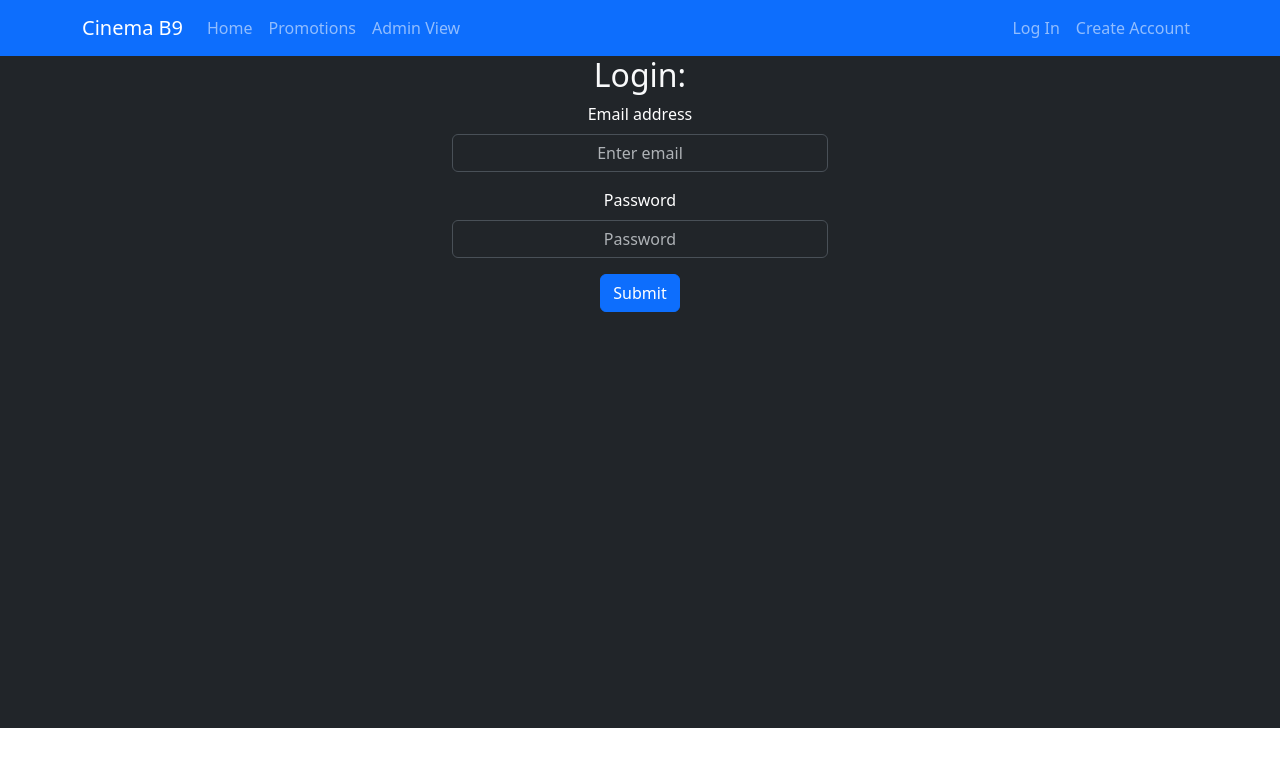
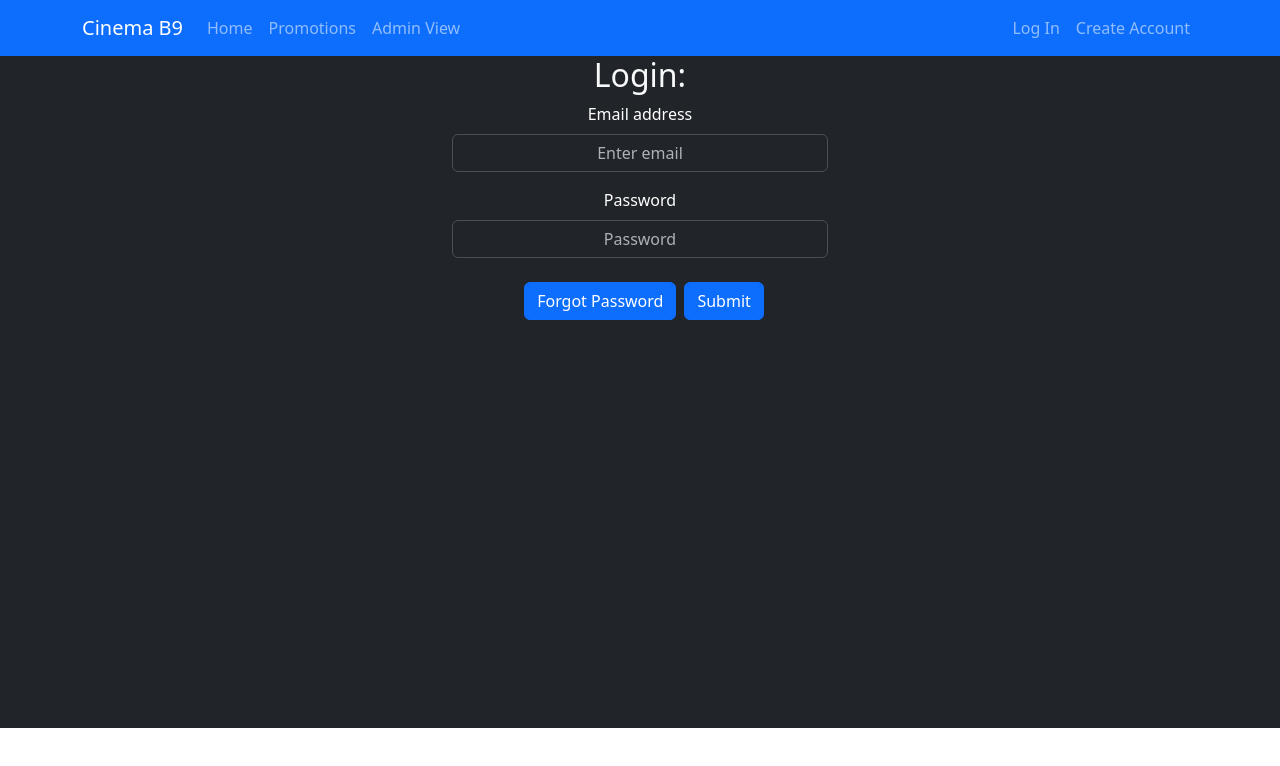
Before and after one commit to arnabbiswas0/B9_SWE_Cinema, a React (Create React App) app in the folder frontend/: page /Login in a window 1280 px wide. Shown: the top 766 px of the page. Built offline with nearby package versions, Linux system fonts and the light colour scheme.

Commit message:
Added forgot password button on login page

```diff
--- a/frontend/src/Components/Login.js
+++ b/frontend/src/Components/Login.js
@@ -35,6 +35,9 @@ function Login() {
         <Form.Label className='light-text'>Password</Form.Label>
         <Form.Control type="password" placeholder="Password" />
       </Form.Group>
+      <Button style={{margin: '0.5rem'}} variant="primary"  onClick={handleShowConfirm}>
+        Forgot Password
+      </Button>
       <Button variant="primary"  onClick={handleShowConfirm}>
         Submit
       </Button>
```
